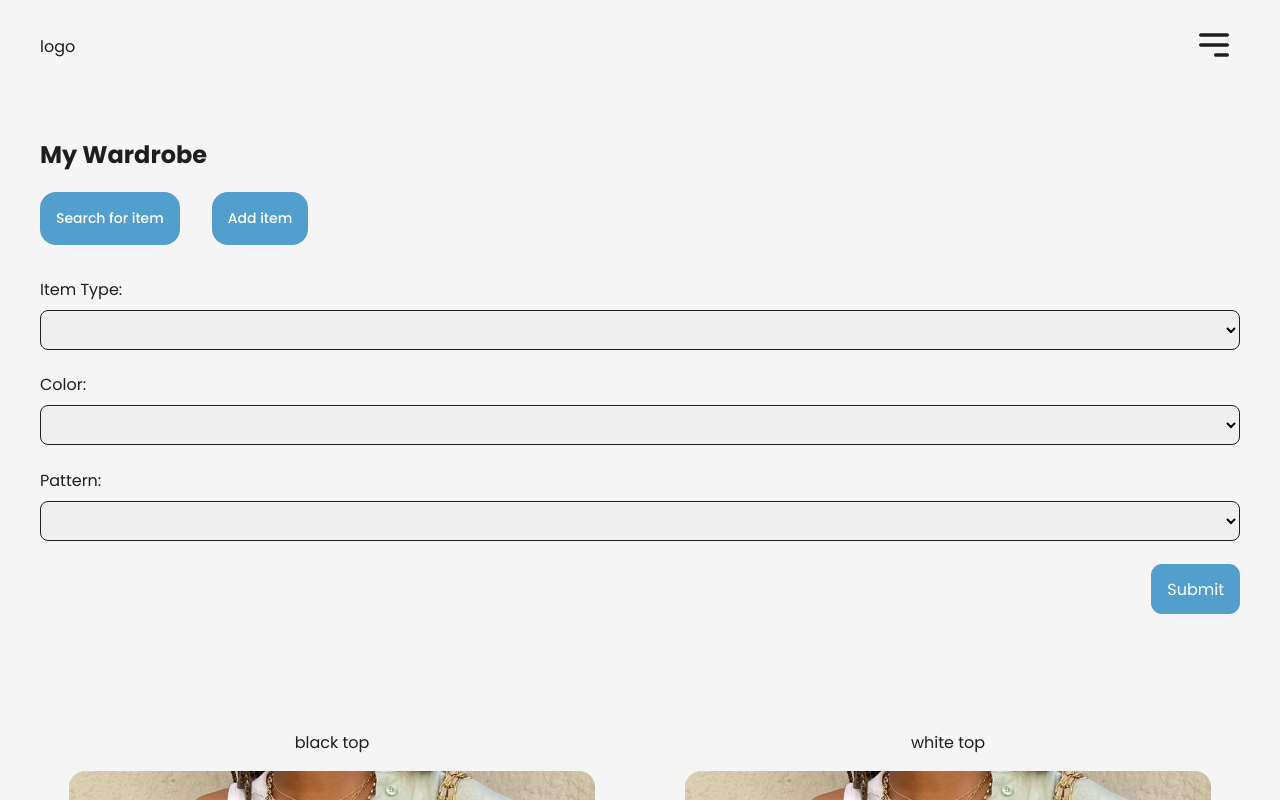
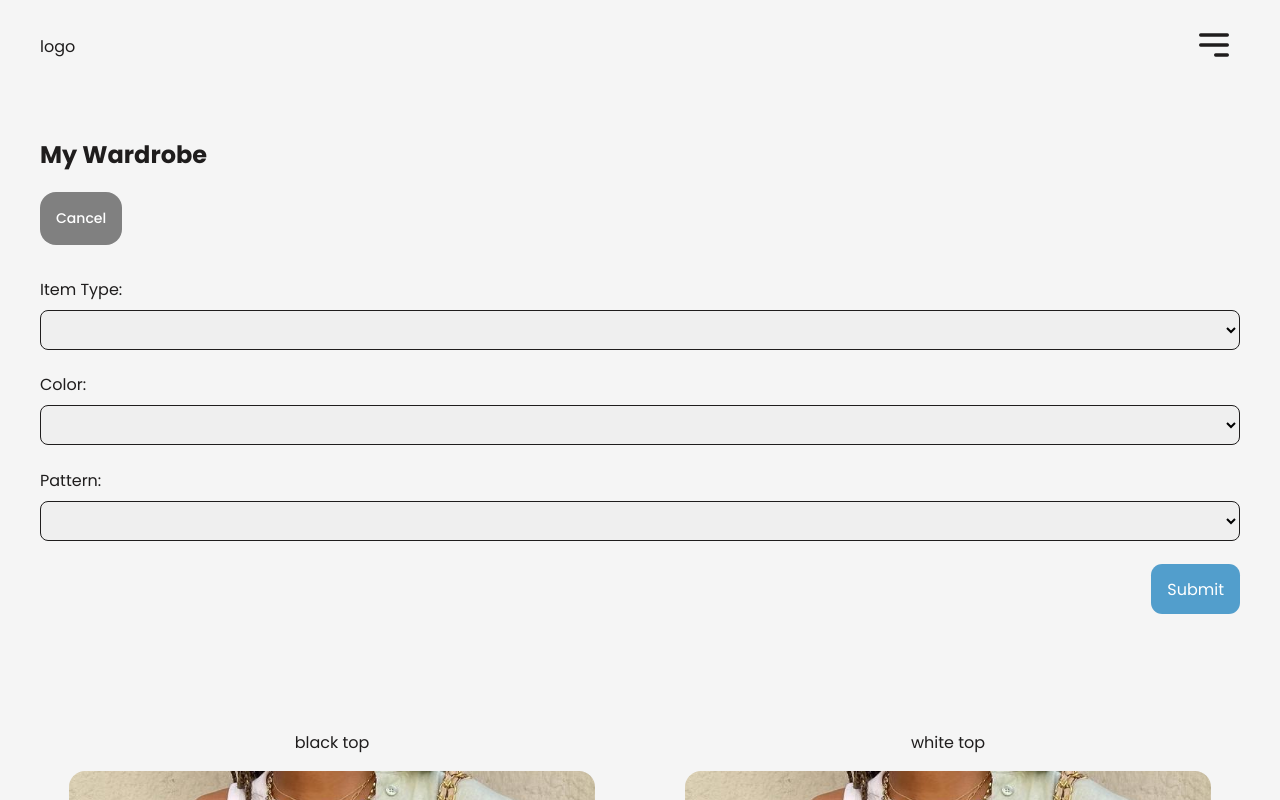
Before and after one commit to pranavrao145/deerhacks-2023, a React (Create React App) app in the folder frontend/: page /wardrobe in a window 1280 px wide. Both pictures are taken after a click on the button "Search for item". Shown: the top 800 px of the page. Built offline with nearby package versions, Linux system fonts and the light colour scheme.

Commit message:
added cancel button on forms

```diff
--- a/frontend/src/components/ClothingItemForm.jsx
+++ b/frontend/src/components/ClothingItemForm.jsx
@@ -5,7 +5,6 @@ export default function ClothingItemForm({ formType }) {
   const [itemType, setItemType] = useState("");
   const [color, setColor] = useState("");
   const [pattern, setPattern] = useState("");
-  const [selectedImage, setSelectedImage] = useState(null);
 
   const handleSubmit = async (e) => {
     e.preventDefault();
--- a/frontend/src/pages/wardrobe/index.js
+++ b/frontend/src/pages/wardrobe/index.js
@@ -32,10 +32,12 @@ export default function Wardrobe() {
 
   const toggleSearchForm = () => {
     setShowSearchForm(!showSearchForm);
+    setShowAddForm(false);
   };
 
   const toggleAddForm = () => {
     setShowAddForm(!showAddForm);
+    setShowSearchForm(false);
   };
 
   const handleSearchFormSubmit = () => {
@@ -43,13 +45,15 @@ export default function Wardrobe() {
   };
 
   const handleAddFormSubmit = () => {
-    toggleSearchForm();
+    toggleAddForm();
   };
 
   return (
     <div className={styles.container}>
       <h2>My Wardrobe</h2>
       <div className={styles.buttonsContainer}>
+        {!showSearchForm && !showAddForm && (
+          <>
             <button
               type="button"
               onClick={toggleSearchForm}
@@ -57,9 +61,27 @@ export default function Wardrobe() {
             >
               Search for item
             </button>
-        <button type="button" onClick={toggleAddForm} className={styles.button}>
+            <button
+              type="button"
+              onClick={toggleAddForm}
+              className={styles.button}
+            >
               Add item
             </button>
+          </>
+        )}
+        {(showSearchForm || showAddForm) && (
+          <button
+            type="button"
+            onClick={() => {
+              setShowSearchForm(false);
+              setShowAddForm(false);
+            }}
+            className={`${styles.button} ${styles.cancelButton}`}
+          >
+            Cancel
+          </button>
+        )}
       </div>
 
       {showSearchForm && (
--- a/frontend/src/pages/wardrobe/wardrobe.module.scss
+++ b/frontend/src/pages/wardrobe/wardrobe.module.scss
@@ -23,6 +23,10 @@
       font-size: 14px;
       font-weight: 500;
       cursor: pointer;
+    }
+
+    .cancelButton {
+        background-color: #808080;
     }
   }
 
```
Lines whose indentation alone changed are shown as unchanged.
